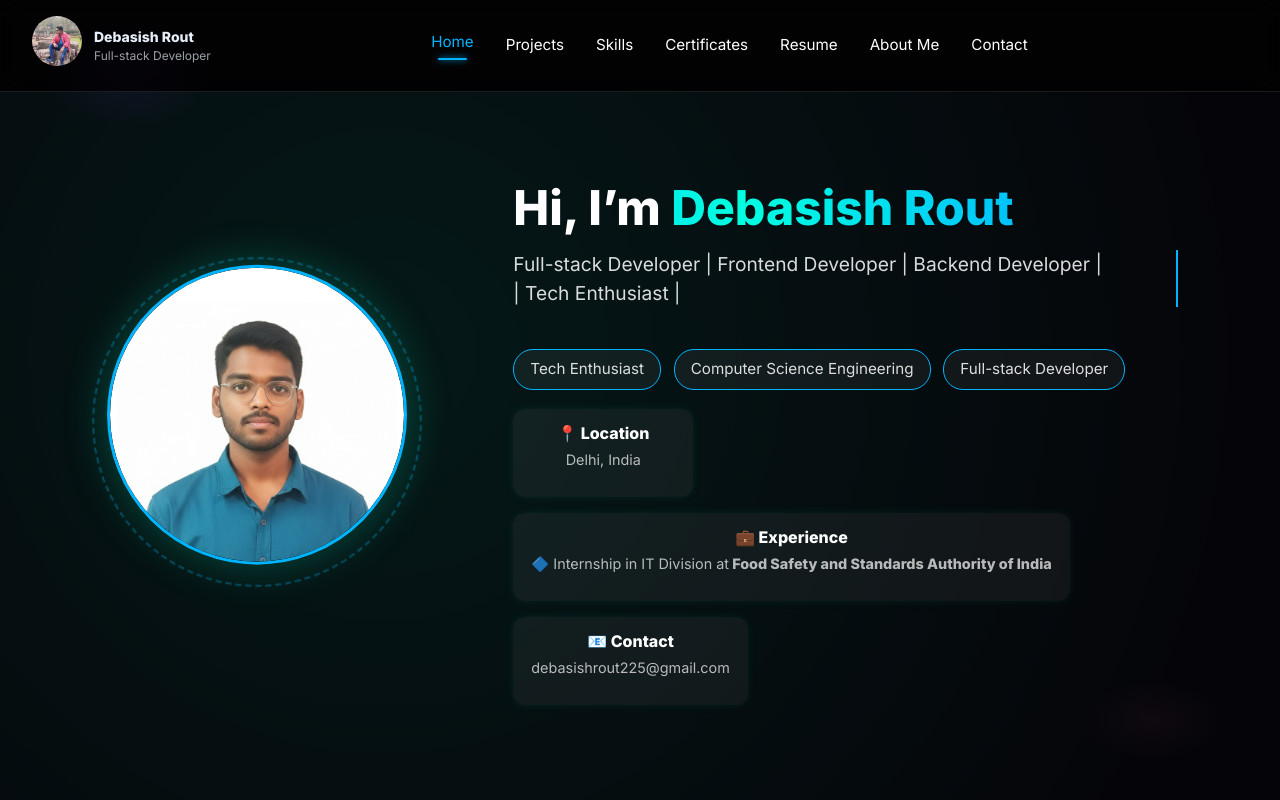
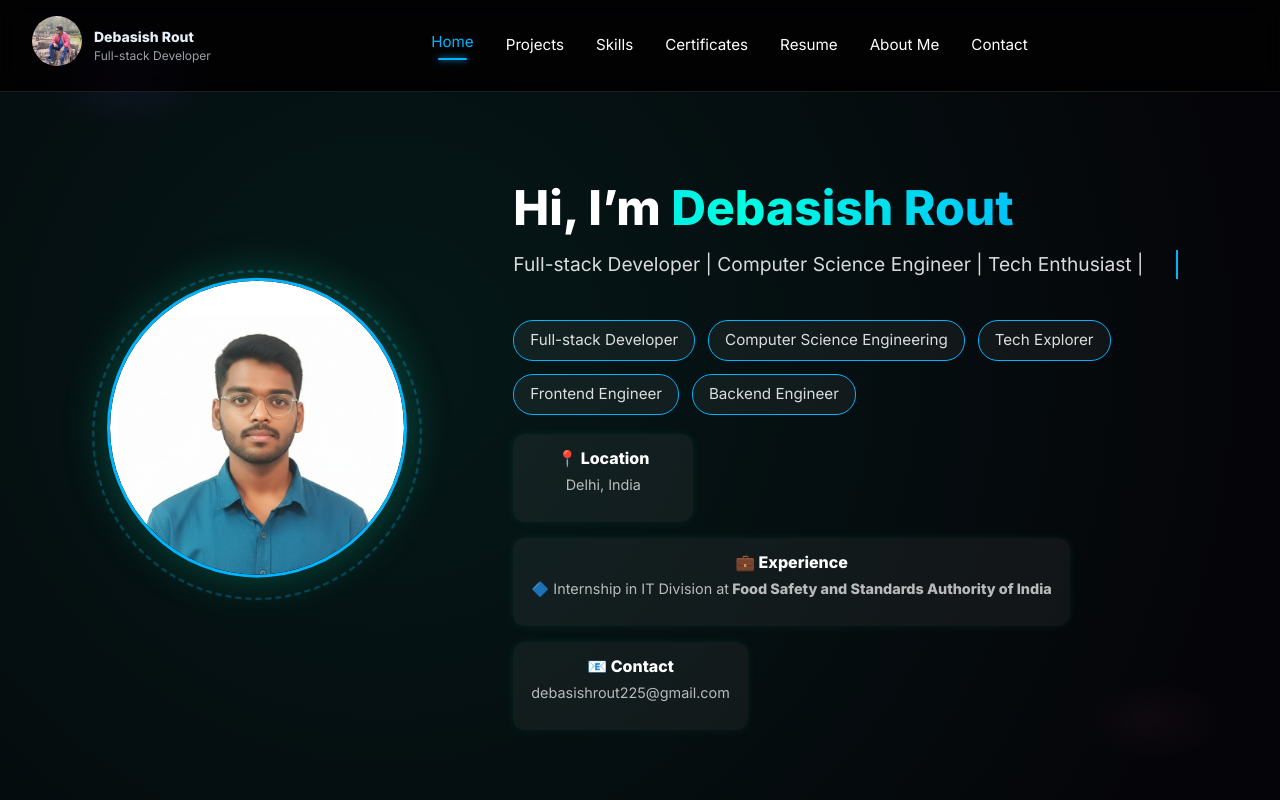
Before and after one commit to debasish2250/Portfolio, a React (Vite) app: page / in a window 1280 px wide. Shown: the top 800 px of the page. Built offline with nearby package versions, Linux system fonts and the light colour scheme; the HTML template or start-up script is replaced by a standard one.

Commit message:
Portfolio

```diff
--- a/src/pages/Home.jsx
+++ b/src/pages/Home.jsx
@@ -13,9 +13,11 @@ import instagramLogo from "../../public/insta.png";
 
 export default function Home() {
   const professions = [
-    "Tech Enthusiast",
+    "Full-stack Developer",
     "Computer Science Engineering",
-    "Full-stack Developer",
+    "Tech Explorer",
+    "Frontend Engineer",
+    "Backend Engineer",
   ];
 
   const quickLinks = [
@@ -106,8 +108,7 @@ export default function Home() {
 
           {/* Typing Animated Text */}
           <p className="typing-effect">
-            Full-stack Developer | Frontend Developer | Backend Developer |
-            <br />| Tech Enthusiast |
+            Full-stack Developer | Computer Science Engineer | Tech Enthusiast |
           </p>
 
           {/* Profession Tags */}
```
